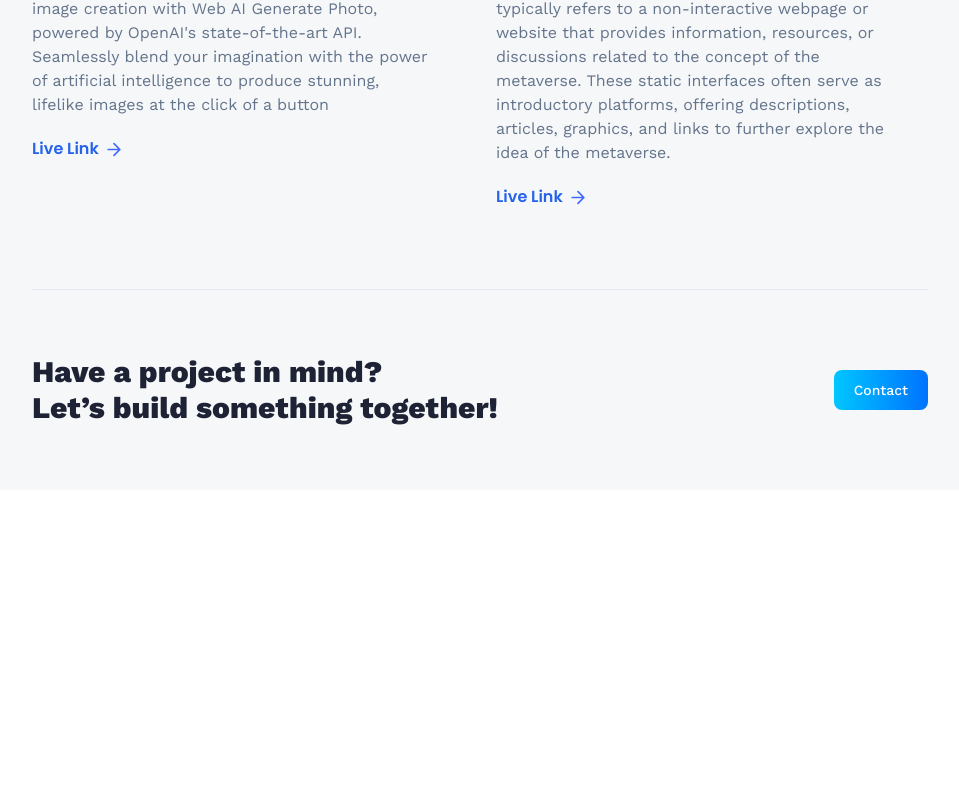
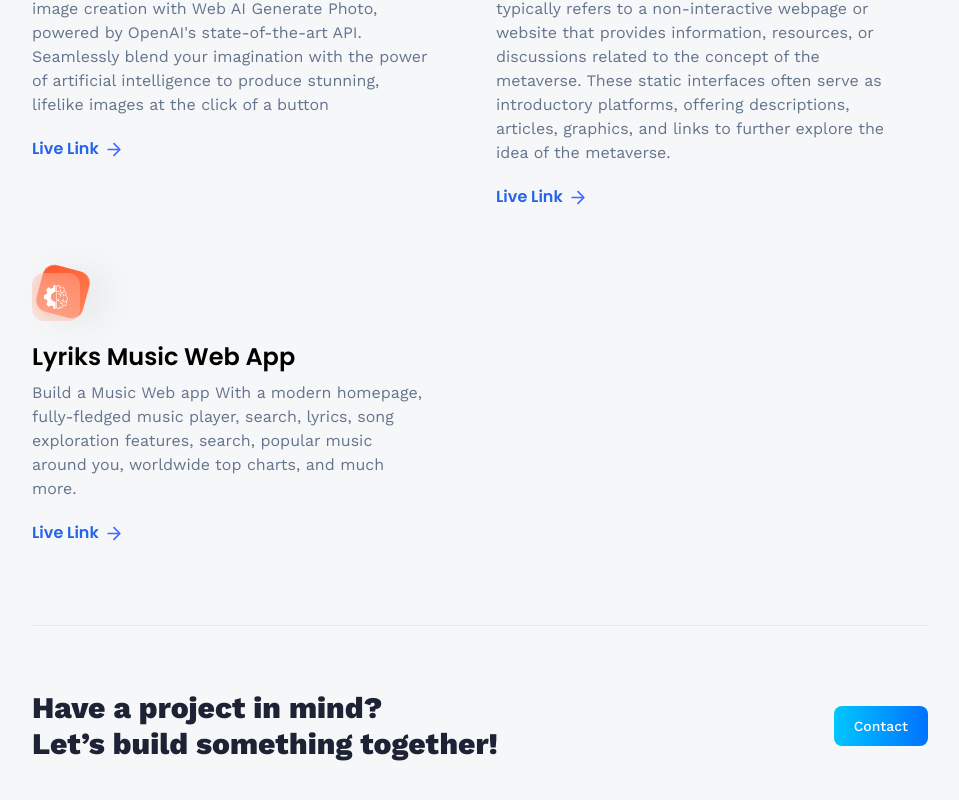
Before and after one commit to FaisMuhammadd/3d-portfolio, a React (Vite) app: page /projects in a window 1280 px wide. Shown: the part 1843-2643 px from the top of the page, without its empty margins (160-1119 px from the left). Before the commit the page ends 2333 px from the top, so only its background shows below. Built offline with nearby package versions, Linux system fonts and the light colour scheme; no server answers.

Commit message:
add project

```diff
--- a/src/constants/index.js
+++ b/src/constants/index.js
@@ -212,4 +212,12 @@ export const projects = [
       "A web user interface static about the metaverse typically refers to a non-interactive webpage or website that provides information, resources, or discussions related to the concept of the metaverse. These static interfaces often serve as introductory platforms, offering descriptions, articles, graphics, and links to further explore the idea of the metaverse. ",
     link: "https://github.com/pandawaa/metaverse-single-page",
   },
+  {
+    iconUrl: summiz,
+    theme: "btn-back-red",
+    name: "Lyriks Music Web App",
+    description:
+      "Build a Music Web app With a modern homepage, fully-fledged music player, search, lyrics, song exploration features, search, popular music around you, worldwide top charts, and much more.",
+    link: "https://github.com/pandawaa/lyriks",
+  },
 ]
```
